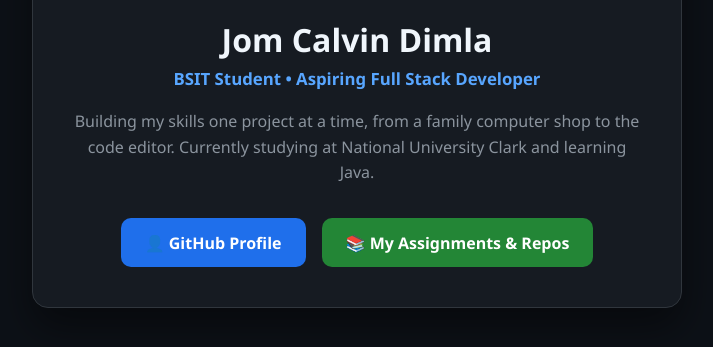
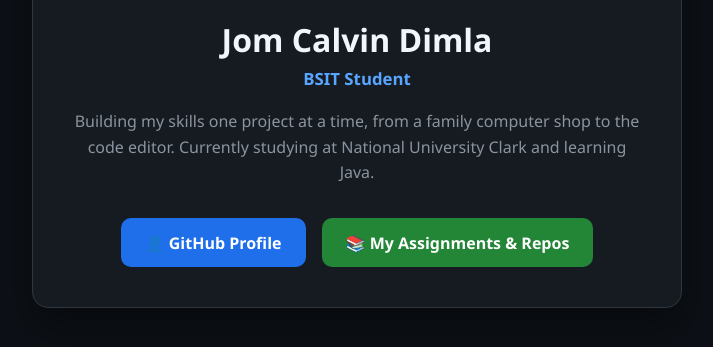
Before and after one commit to JomCalvinDimla/JomCalvinDimla.github.io, a plain HTML site: page index.html in a window 1280 px wide. Shown: the part 323-670 px from the top of the page, without its empty margins (283-996 px from the left). Drawn offline with Linux system fonts and the light colour scheme.

Commit message:
Remove 'Aspiring Full Stack Developer' from subtitle

```diff
--- a/index.html
+++ b/index.html
@@ -52,7 +52,7 @@
   <div class="card">
     <img src="https://github.com/JomCalvinDimla.png" alt="Jom Calvin Dimla" class="avatar" />
     <h1>Jom Calvin Dimla</h1>
-    <p class="subtitle">BSIT Student • Aspiring Full Stack Developer</p>
+    <p class="subtitle">BSIT Student</p>
     <p class="bio">
       Building my skills one project at a time, from a family computer shop to the code editor. Currently studying at National University Clark and learning Java.
     </p>
```
